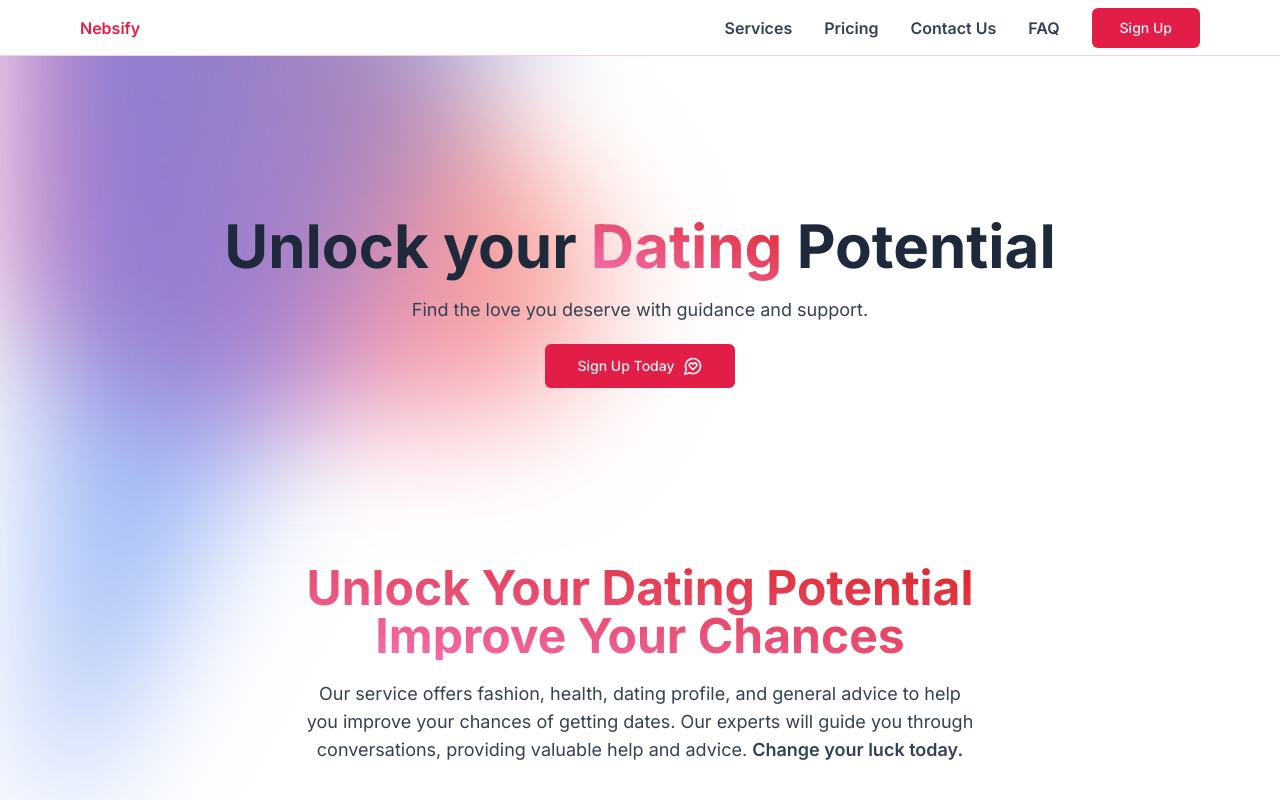
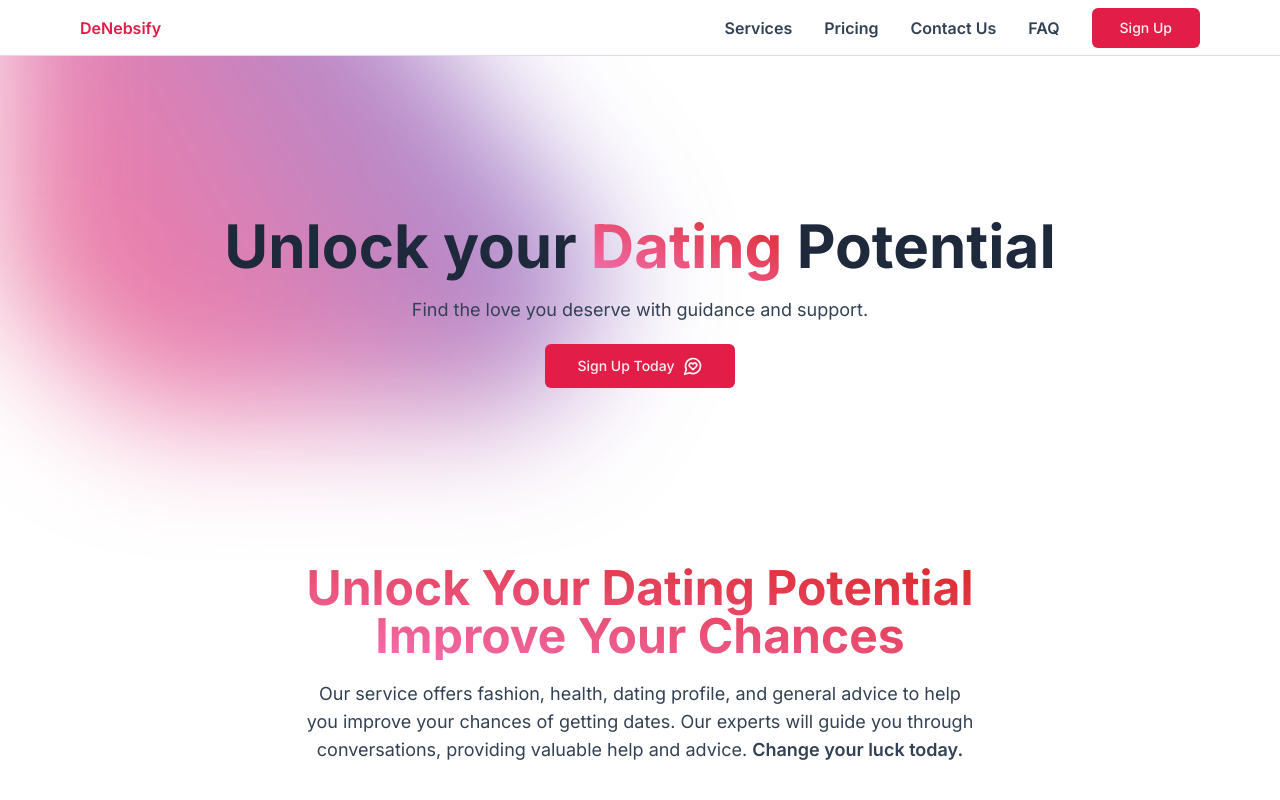
Before and after one commit to apathyaddict/dating-saas, a Next.js app: page / in a window 1280 px wide. Shown: the top 800 px of the page. Built offline with nearby package versions, Linux system fonts and the light colour scheme.

Commit message:
reponsive fix

```diff
--- a/src/app/layout.jsx
+++ b/src/app/layout.jsx
@@ -7,7 +7,7 @@ const inter = Inter({ subsets: ["latin"] });
 
 //TODO: fix metada
 export const metadata = {
-  title: "Nebsify",
+  title: "DeNebsify",
   description: "Find the Love You Deserve",
 };
 
--- a/src/app/page.jsx
+++ b/src/app/page.jsx
@@ -16,20 +16,7 @@ const Home = () => {
             clipPath:
               "polygon(50% 0%, 100% 35%, 100% 100%, 50% 80%, 0% 100%, 0% 35%)", // Adjust the points to form a heart shape
           }}
-          className="relative left-[calc(50%-13rem)] aspect-[1155/678] w-[36.125rem] -translate-x-1/2 rotate-[30deg] bg-gradient-to-tr from-red-500 via-pink-500 to-orange-500 opacity-60 sm:left-[calc(50%-36rem)] sm:w-[72.1875rem]"
-        />
-      </div>
-
-      <div
-        aria-hidden="true"
-        className="sm:top-100 pointer-events-none absolute inset-x-10 -bottom-40 -z-10 transform-gpu overflow-hidden blur-3xl"
-      >
-        <div
-          style={{
-            clipPath:
-              "polygon(00% 0%, 100% 35%, 100% 100%, 50% 80%, 0% 100%, 0% 35%)", // Adjust the points to form a heart shape
-          }}
-          className="relative left-[calc(50%-13rem)] aspect-[155/678] w-[6.125rem] -translate-x-1/2 rotate-[30deg] bg-gradient-to-tr from-blue-300 via-blue-600 opacity-60 sm:left-[calc(50%-36rem)] sm:w-[72.1875rem]"
+          className="relative left-[calc(50%-13rem)] aspect-[1155/678] w-[36.125rem] -translate-x-1/2 rotate-[30deg] bg-gradient-to-tr from-red-500 via-pink-600 to-blue-700 opacity-60 sm:left-[calc(50%-36rem)] sm:w-[72.1875rem]"
         />
       </div>
 
--- a/src/components/Navbar.jsx
+++ b/src/components/Navbar.jsx
@@ -8,18 +8,18 @@ const Navbar = () => {
     <nav className="sticky inset-x-0 top-0 z-30 h-14 w-full border-b border-pink-200 bg-white/75 backdrop-blur-lg transition-all">
       <section className="mx-auto w-full max-w-screen-xl px-2.5 md:px-20">
         <div className="flex h-14 items-center justify-between border-b border-pink-200">
-          <Link href="/" className="text-primary z-40 flex font-semibold">
-            <span>Nebsify</span>
+          <Link href="/" className="z-40 flex font-semibold text-primary">
+            <span>DeNebsify</span>
           </Link>
           <div className="hidden items-center space-x-8 font-semibold sm:flex">
             <Link
               href="/services"
-              className="hover:text-primary text-slate-700"
+              className="text-slate-700 hover:text-primary"
             >
               Services
             </Link>
 
-            <Link className="hover:text-primary text-slate-700" href="/pricing">
+            <Link className="text-slate-700 hover:text-primary" href="/pricing">
               Pricing
             </Link>
 
@@ -27,7 +27,7 @@ const Navbar = () => {
               Contact Us
             </Link>
 
-            <Link href="/faq" className="hover:text-primary text-slate-700">
+            <Link href="/faq" className="text-slate-700 hover:text-primary">
               FAQ
             </Link>
             <Button>
--- a/src/components/Services.jsx
+++ b/src/components/Services.jsx
@@ -7,7 +7,7 @@ const Services = () => {
   return (
     <MaxWidthWrapper
       id="services"
-      className="mb-12 mt-28 flex flex-col items-center justify-center text-center sm:mt-40"
+      className="mt-40 flex flex-col items-center justify-center text-center sm:mb-12 sm:mt-40"
     >
       {/* <div className="mx-auto mb-32 mt-32 max-w-5xl sm:mt-56"> */}
       <div className="mb-12 px-6 lg:px-8">
@@ -49,7 +49,7 @@ const Services = () => {
             </div>
           </div>
 
-          <div className="m-3 w-1/2 rounded-xl bg-gray-900/10 p-3 ring-1 ring-inset ring-gray-900/10 md:w-1/3 lg:w-1/2">
+          <div className="m-3 min-w-10 rounded-xl bg-gray-900/10 p-3 ring-1 ring-inset ring-gray-900/10 md:w-1/3 lg:w-1/2">
             <Image
               src="/mainDating.png"
               alt="dating"
--- a/src/components/Team.jsx
+++ b/src/components/Team.jsx
@@ -42,22 +42,22 @@ const Team = () => {
   return (
     <MaxWidthWrapper>
       {/*  max-w-6xl with 3*/}
-      <div className="mx-auto mb-32 mt-12 max-w-6xl sm:text-center">
+      <div className="mx-auto mb-16 max-w-6xl sm:mb-32 sm:mt-12 sm:text-center">
         <h2 className="mt-2 text-3xl font-semibold text-slate-700 sm:text-5xl">
           Our Team
         </h2>
         <p className="my-2 text-lg text-slate-700">
           Three sisters working together to look out for you.
         </p>
-        {/* delete later */}
+
         {/* switch back and remove dan */}
-        <ul className="mt-8 grid grid-cols-1 gap-10 sm:grid-cols-2 md:grid-cols-4">
+        <ul className="mt-8 grid grid-cols-1 gap-10 sm:grid-cols-2 md:grid-cols-2 lg:grid-cols-4">
           {teamMembers.map((member) => (
             <li
               key={member.id}
-              className="mb-4 overflow-hidden rounded-lg border bg-white shadow-md"
+              className="overflow-hidden rounded-lg bg-white sm:mb-4 sm:border sm:shadow-md"
             >
-              <div className="flex h-full flex-col items-center justify-between gap-2 p-3">
+              <div className="flex h-full flex-col items-center justify-between sm:gap-2 sm:p-3">
                 <div className="relative flex flex-1 justify-center">
                   <Image
                     className="mt-4 h-32 w-32 rounded-full object-cover"
@@ -68,7 +68,7 @@ const Team = () => {
                   />
                 </div>
                 <div className="mt-4 flex-1 text-center">
-                  <h3 className="text-primary mb-2 text-lg font-semibold">
+                  <h3 className="mb-2 text-lg font-semibold text-primary">
                     {member.name}
                   </h3>
                   <p className="text-md font-semibold text-slate-600">
```
